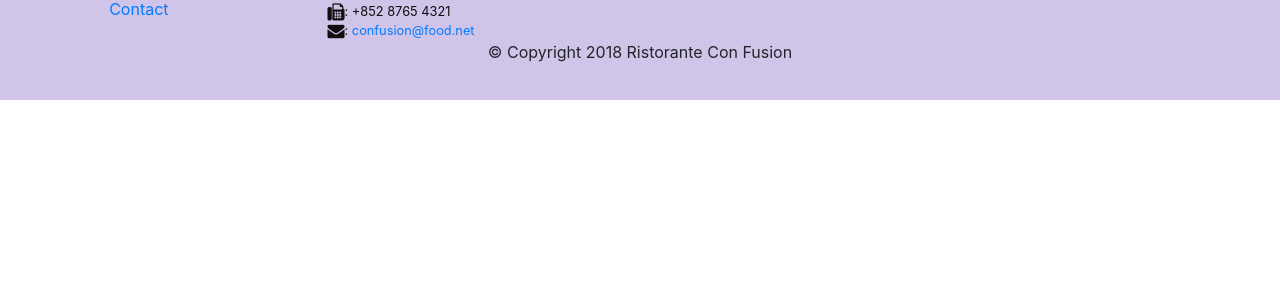
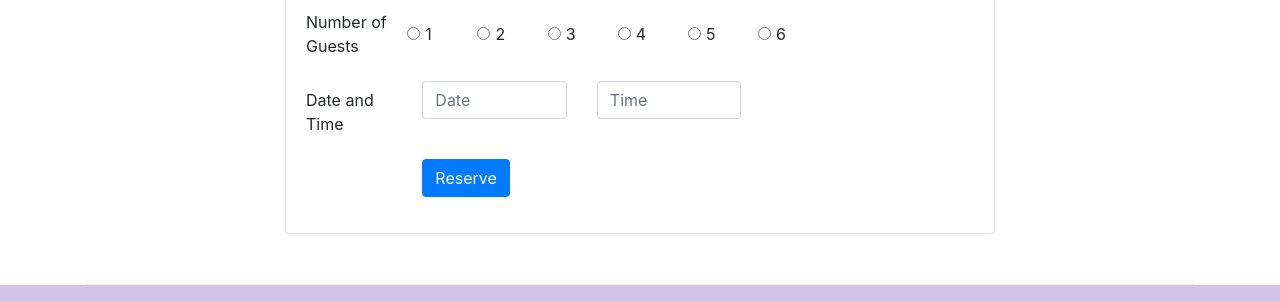
Before and after one commit to HydrogenChloride/Learning-Full-Stack-Web-Development, a website: page index.html in a window 1280 px wide. Shown: the part 1661-1963 px from the top of the page. Before the commit the page ends 1761 px from the top, so only its background shows below. Drawn offline with nearby package versions, Linux system fonts and the light colour scheme.

Commit message:
Assignment 2

```diff
--- a/index.html
+++ b/index.html
@@ -39,8 +39,13 @@
                     <h1>Ristorante con Fusion</h1>
                     <p>We take inspiration from the World's best cuisines, and create a unique fusion experience. Our lipsmacking creations will tickle your culinary senses!</p>
                 </div>
+                <div class="col-12 col-sm-3 align-self-center">
+                    <img src="img/logo.png" class="img-fluid">
+                </div>
                 <div class="col-12 col-sm align-self-center">
-                    <img src="img/logo.png" class="img-fluid">
+                    <a href="#card">
+                        <button type="submit" class="btn btn-warning">Reserve Table</button>
+                    </a>
                 </div>
             </div>
         </div>
@@ -55,7 +60,7 @@
                 <div class="media">
                     <img class="d-flex mr-3 img-thumbnail align-self-center" src="img/uthappizza.png" alt="Uthappizza">
                     <div class="media-body">
-                        <h2 class="mt-0">Uthappizza</h2>
+                        <h2 class="mt-0">Uthappizza <span class="badge badge-danger">HOT</span><span class="badge badge-pill badge-secondary">$4.99</span></h2>
                         <p class="d-none d-sm-block">A unique combination of Indian Uthappam (pancake) and
                             Italian pizza, topped with Cerignola olives, ripe vine
                             cherry tomatoes, Vidalia onion, Guntur chillies and
@@ -73,7 +78,7 @@
             <div class="col col-sm order-sm-last col-md">
                 <div class="media">
                     <div class="media-body">
-                        <h2 class="mt-0">Weekend Grand Buffet</h2>
+                        <h2 class="mt-0">Weekend Grand Buffet <span class="badge badge-danger">NEW</span></h2>
                         <p class="d-none d-sm-block">Featuring mouthwatering combinations with a choice of five different salads, six enticing appetizers, six main entrees and five choicest desserts. Free flowing bubbly and soft drinks. All for just $19.99 per person</p>
                     </div>
                     <img class="d-flex ml-3 img-thumbnail align-self-center" src="img/buffet.png" alt="Buffet">
@@ -96,6 +101,59 @@
                             whos-who in the culinary world, he specializes in
                             creating mouthwatering Indo-Italian fusion experiences.
                         </p>
+                    </div>
+                </div>
+            </div>
+        </div>
+
+        <div class="row row-content justify-content-center">
+            <div class="col-12 col-sm-8">
+                <div class="card">
+                    <h3 class="card-header bg-warning text-white">Reserve a Table</h3>
+                    <div class="card-body">
+                            <form class="reserveForm">
+                                <div class="form-group row">
+                                    <label for="guestsNo" class="col-12 col-sm-2 col-form-label">Number of Guests</label>
+                                    <div class="col-1 form-check form-check-inline">
+                                        <input class="form-check-input" type="radio" name="inlineRadioOptions" id="inlineRadio1" value="option1" />
+                                        <label class="form-check-label" for="inlineRadio1">1</label>
+                                    </div>
+                                    <div class="col-1 form-check form-check-inline">
+                                        <input class="form-check-input" type="radio" name="inlineRadioOptions" id="inlineRadio2" value="option2" />
+                                        <label class="form-check-label" for="inlineRadio2">2</label>
+                                    </div>
+                                    <div class="col-1 form-check form-check-inline">
+                                        <input class="form-check-input" type="radio" name="inlineRadioOptions" id="inlineRadio3" value="option3" />
+                                        <label class="form-check-label" for="inlineRadio3">3</label>
+                                    </div>
+                                    <div class="col-1 form-check form-check-inline">
+                                        <input class="form-check-input" type="radio" name="inlineRadioOptions" id="inlineRadio4" value="option4" />
+                                        <label class="form-check-label" for="inlineRadio4">4</label>
+                                    </div>
+                                    <div class="col-1 form-check form-check-inline">
+                                        <input class="form-check-input" type="radio" name="inlineRadioOptions" id="inlineRadio5" value="option5" />
+                                        <label class="form-check-label" for="inlineRadio5">5</label>
+                                    </div>
+                                    <div class="col-1 form-check form-check-inline">
+                                        <input class="form-check-input" type="radio" name="inlineRadioOptions" id="inlineRadio6" value="option6" />
+                                        <label class="form-check-label" for="inlineRadio6">6</label>
+                                    </div>
+                                </div>
+                                <div class="form-group row">
+                                    <label for="dateTime" class="col-sm-2 col-form-label">Date and Time</label>
+                                    <div class="col-sm-3">
+                                        <input type="text" class="form-control" id="date" name="date" placeholder="Date">
+                                    </div>
+                                    <div class="col-sm-3">
+                                        <input type="text" class="form-control" id="time" name="time" placeholder="Time">
+                                    </div>
+                                </div>
+                                <div class="form-group row">
+                                    <div class="offset-sm-2 col-sm-6">
+                                        <button type="reserve" class="btn btn-primary">Reserve</button>
+                                    </div>
+                                </div>
+                            </form>
                     </div>
                 </div>
             </div>
```
Also changed, not shown: aboutus.html (+3 -1 lines), contactus.html (+1 -0 lines).
